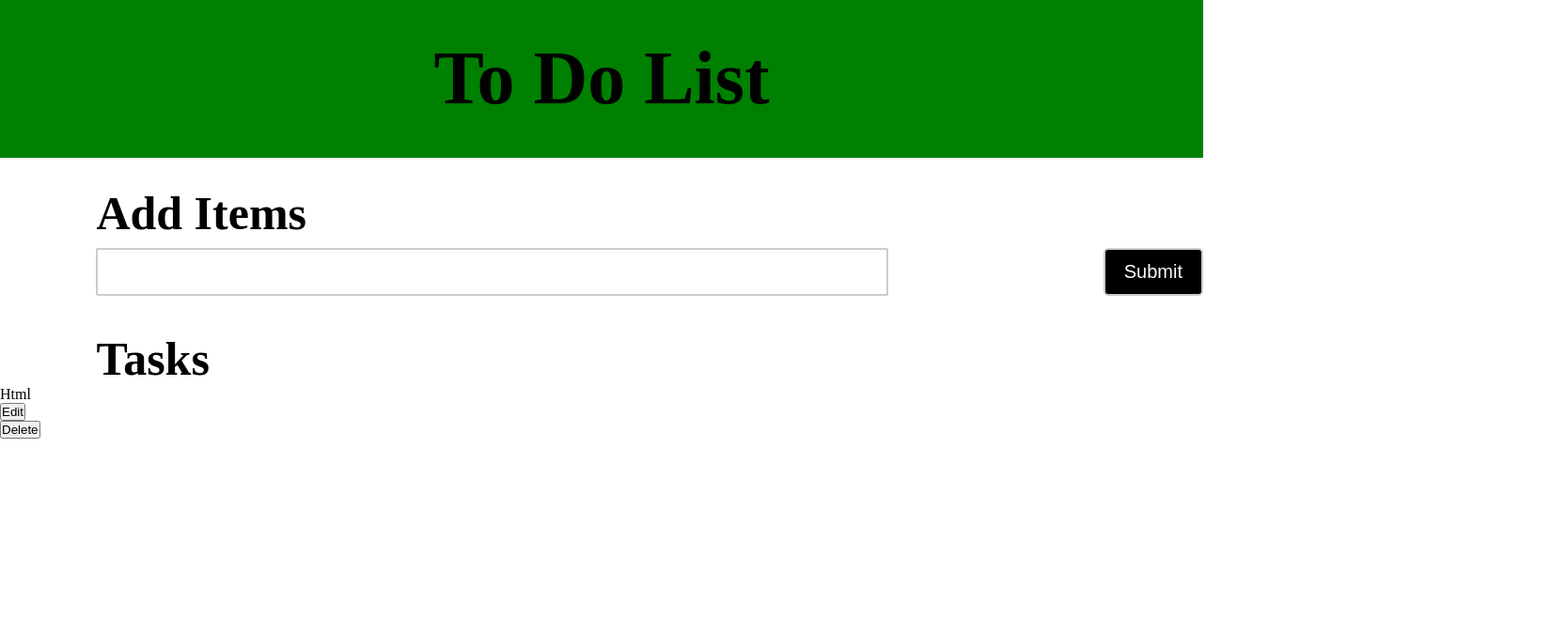
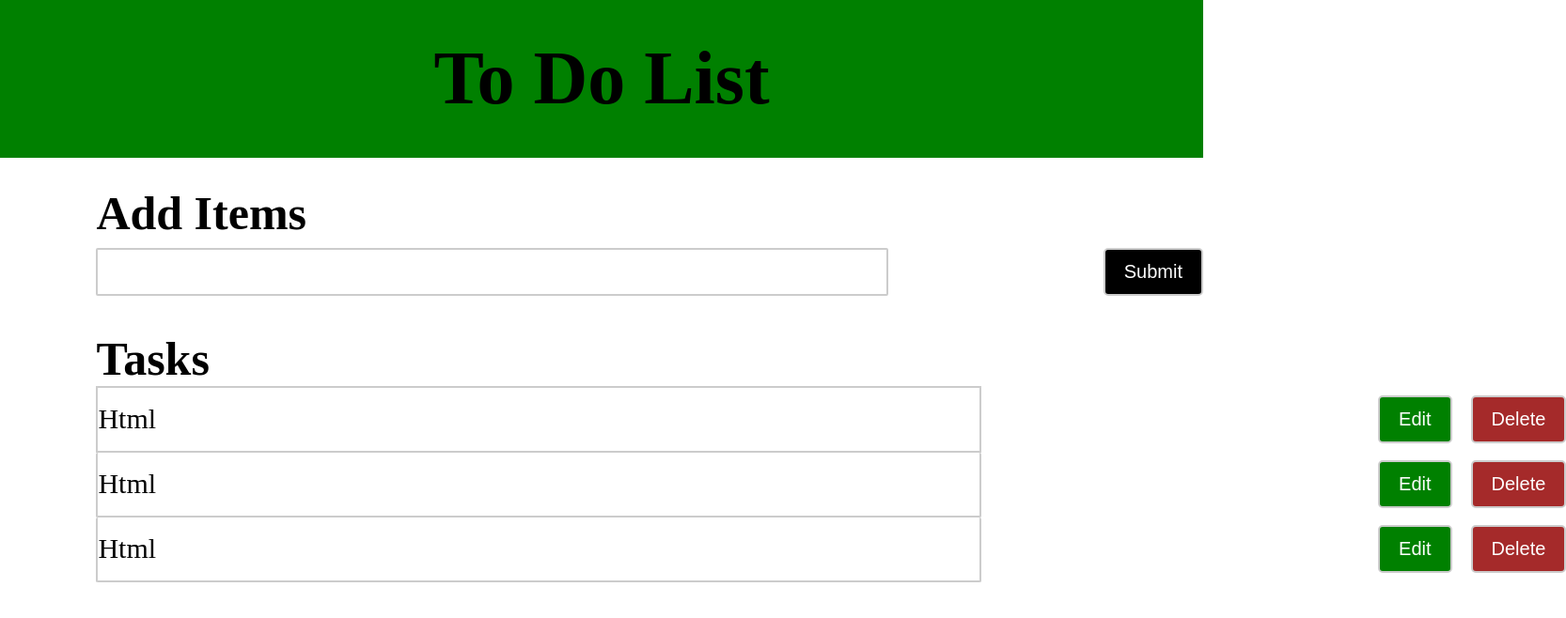
Before and after one commit to abdul-mumin001/aircamp-to-do-list-test, a plain HTML site: page to-do-list/index.html in a window 1280 px wide. Shown: the whole page at 94% size, 1666 px wide, since content can reach past the window. Drawn offline with Linux system fonts and the light colour scheme.

Commit message:
To-do-list

```diff
--- a/to-do-list/index.html
+++ b/to-do-list/index.html
@@ -35,8 +35,30 @@
             <div class="box1">
                 <div>Html</div>
                 <div class="btnend">
-                    <div><button>Edit</button></div>
-                    <div><button>Delete</button></div>
+                    <div class="edit"><button>Edit</button></div>
+                    <div class="delete"><button>Delete</button></div>
+
+                </div>
+
+
+            </div>
+
+            <div class="box2">
+                <div>Html</div>
+                <div class="btnend">
+                    <div class="edit"><button>Edit</button></div>
+                    <div class="delete"><button>Delete</button></div>
+
+                </div>
+
+
+            </div>
+
+            <div class="box3">
+                <div>Html</div>
+                <div class="btnend">
+                    <div class="edit"><button>Edit</button></div>
+                    <div class="delete"><button>Delete</button></div>
 
                 </div>
 
--- a/to-do-list/style.css
+++ b/to-do-list/style.css
@@ -51,3 +51,67 @@
     font-weight: bold;
     margin-left: 8%;
 }
+
+.allbox{
+    margin-left: 8%;
+
+}
+
+.box1{
+
+    width: 80%;
+  display: flex;
+  align-items: center;
+  gap: 1300px;
+  border: 2px solid#ccc;
+  /* border-radius: px; */
+  font-size: 30px;
+  box-sizing: border-box;
+}
+
+.btnend{
+    display: flex;
+    gap: 20px;
+    font-size: 20px;
+}
+.btnend button{
+    width: 100%;
+    padding: 12px 20px;
+    margin: 8px 0;
+    display: inline-block;
+    border: 2px solid #ccc;
+    border-radius: 5px;
+    cursor: pointer;
+    color: white;
+    font-size: 20px;
+}
+.edit button{
+    background-color: green;
+}
+.delete button{
+    background-color:brown;
+}
+.box2{
+
+    width: 80%;
+  display: flex;
+  align-items: center;
+  gap: 1300px;
+  border: 2px solid#ccc;
+  border-top: none;
+  border-radius: 2px;
+  font-size: 30px;
+  box-sizing: border-box;
+}
+.box3{
+
+    width: 80%;
+  display: flex;
+  align-items: center;
+  gap: 1300px;
+  border: 2px solid#ccc;
+  border-top: none;
+  border-radius: 2px;
+  font-size: 30px;
+  box-sizing: border-box;
+}
```
